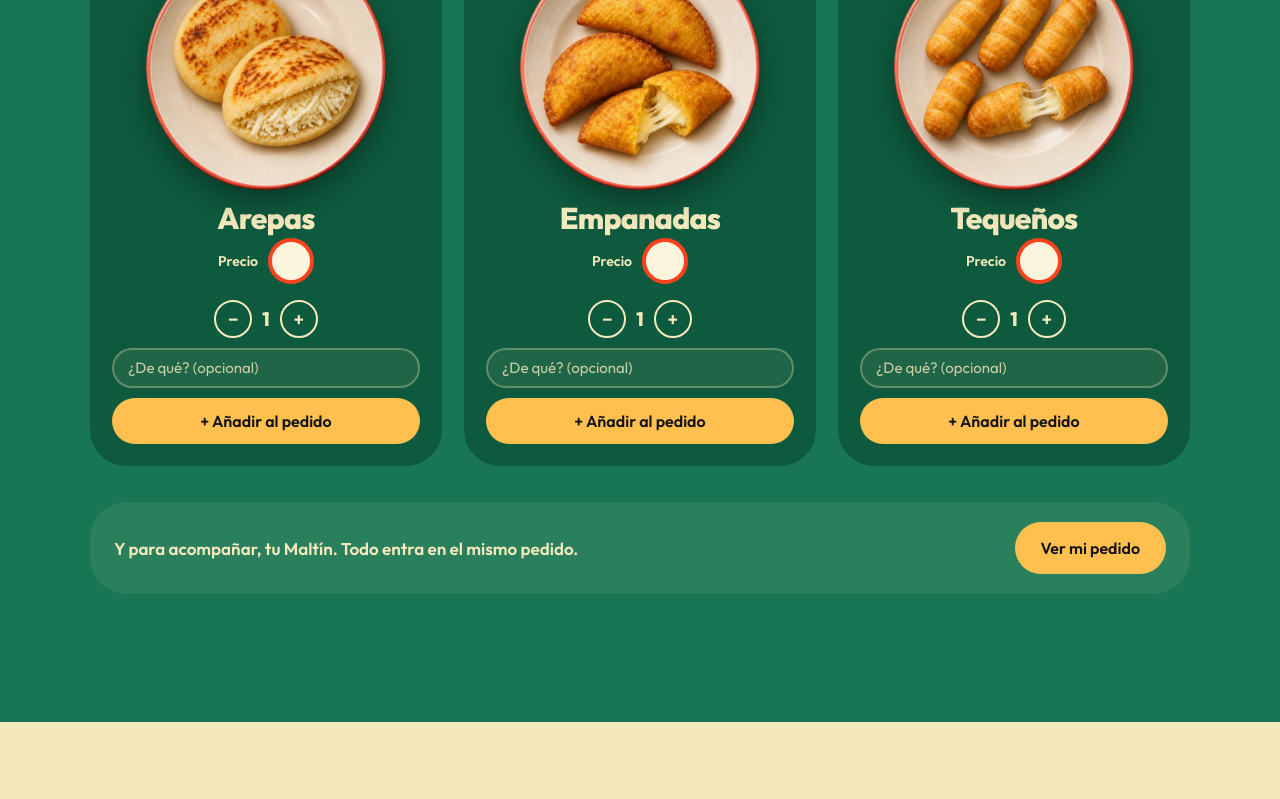
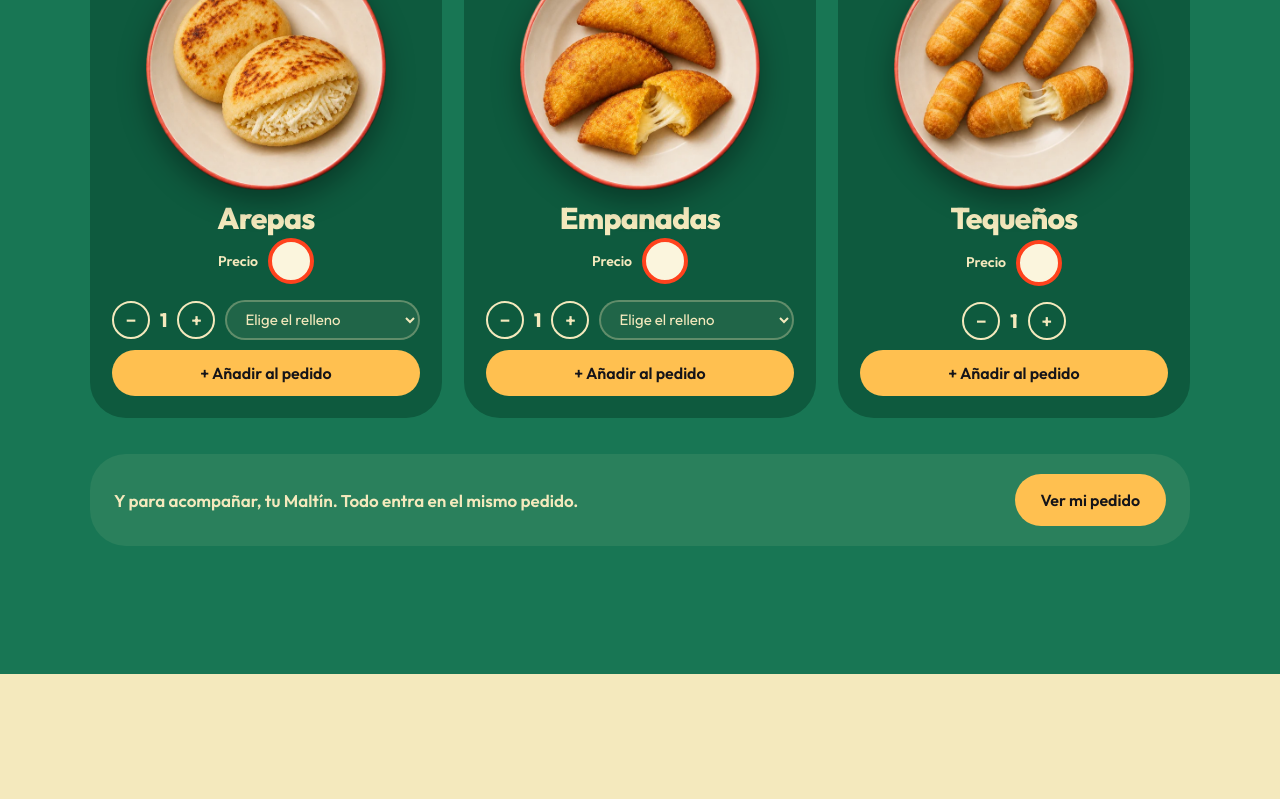
Before and after one commit to gutierrezbj/lacantina, a plain HTML site: page index.html in a window 1280 px wide. Shown: the part 3657-4456 px from the top of the page. Drawn offline with Linux system fonts and the light colour scheme.

Commit message:
Refrescos 7Up y Pepsi; rellenos fijos para arepas y empanadas
Co-Authored-By: Claude Opus 5.5 <noreply@anthropic.com>
Claude-Session: https://claude.ai/code/session_011YZ7UA64nPUJNoVuPvDDQt

```diff
--- a/index.html
+++ b/index.html
@@ -188,7 +188,9 @@ h2{font-size:clamp(40px,7vw,84px)}
 .bf__ctl{display:flex;flex-wrap:wrap;justify-content:center;align-items:center;gap:10px;margin-top:10px;width:100%}
 .bf .qty button{border-color:var(--cream);color:var(--cream)}
 .bf__note{flex:1 1 160px;min-height:40px;padding:0 14px;border:2px solid rgba(244,233,189,.3);border-radius:999px;background:rgba(244,233,189,.08);color:var(--cream);font:inherit;font-size:15px}
-.bf__note::placeholder{color:var(--cream-70)}
+.bf__note option{color:var(--ink)}
+.bf__note.is-miss{border-color:var(--honey);background:rgba(255,192,80,.15)}
+select.bf__note{appearance:auto;cursor:pointer}
 .bf .btn{flex:1 1 100%;min-height:46px}
 .bf.is-added{animation:bump 420ms var(--ease-pop)}
 .desa__foot{display:flex;flex-wrap:wrap;align-items:center;justify-content:space-between;gap:16px;margin-top:36px;padding:20px 24px;border-radius:var(--r-l);background:rgba(244,233,189,.08);font-weight:600}
@@ -359,9 +361,10 @@ const LC = {
     {id:'triptico',    name:'Tríptico',    desc:'Tres salsas en un plato: napolitana, blanca y pesto.', bg:'#0E5A3E', fg:'#F4E9BD', acc:'#FF421D'},
     {id:'amatriciana', name:'Amatriciana', desc:'Tomate con tocineta y un toque picante.',           bg:'#151419', fg:'#F4E9BD', acc:'#FF421D'}
   ],
-  refrescos: ['7Up', 'Otro de Polar'],  // el primero es el destacado
+  refrescos: ['7Up', 'Pepsi'],  // el primero es el destacado
   // precio por unidad de cada desayuno. null = pendiente
-  desayunos: [ {id:'arepas',name:'Arepa',plural:'Arepas',price:null}, {id:'empanadas',name:'Empanada',plural:'Empanadas',price:null}, {id:'tequenos',name:'Tequeño',plural:'Tequeños',price:null} ]
+  rellenos: ['Pollo', 'Carne mechada', 'Pepitona', 'Cazón', 'Queso amarillo'],   // arepas y empanadas
+  desayunos: [ {id:'arepas',name:'Arepa',plural:'Arepas',price:null,relleno:true}, {id:'empanadas',name:'Empanada',plural:'Empanadas',price:null,relleno:true}, {id:'tequenos',name:'Tequeño',plural:'Tequeños',price:null,relleno:false} ]
 };
 
 (() => {
@@ -526,13 +529,14 @@ const LC = {
   $('#bfs').innerHTML = LC.desayunos.map(d => `<article class="bf" data-id="${d.id}"><img src="img/${d.id}.webp" alt="${d.plural}" loading="lazy"><h3>${d.plural}</h3>
     <div class="bf__from">${isNum(d.price) ? 'C/u ' + money(d.price) : 'Precio <span class="pc" aria-label="precio por confirmar"></span>'}</div>
     <div class="bf__ctl"><div class="qty"><button data-d="-1" aria-label="Una menos">−</button><span>1</span><button data-d="1" aria-label="Una más">+</button></div>
-    <input class="bf__note" placeholder="¿De qué? (opcional)" aria-label="Relleno o detalle de ${d.plural}"><button class="btn btn--honey">+ Añadir al pedido</button></div></article>`).join('');
+    ${d.relleno ? `<select class="bf__note" aria-label="Relleno de ${d.plural}"><option value="">Elige el relleno</option>${LC.rellenos.map(r => `<option>${r}</option>`).join('')}</select>` : ''}<button class="btn btn--honey">+ Añadir al pedido</button></div></article>`).join('');
   $$('.bf').forEach(c => {
     const q = c.querySelector('.qty span'), note = c.querySelector('.bf__note');
     c.querySelectorAll('.qty button').forEach(b => b.onclick = () => q.textContent = Math.max(1, Math.min(50, +q.textContent + +b.dataset.d)));
     c.querySelector('.btn').onclick = () => {
-      const n = note.value.trim().toLowerCase(); add(c.dataset.id, +q.textContent, '', 'desa', n ? (/^(de|con)\s/.test(n) ? n : 'de ' + n) : '');
-      q.textContent = 1; note.value = ''; c.classList.remove('is-added'); void c.offsetWidth; c.classList.add('is-added');
+      if (note && !note.value){ note.classList.remove('is-shake'); void note.offsetWidth; note.classList.add('is-shake','is-miss'); note.focus(); return; }
+      add(c.dataset.id, +q.textContent, '', 'desa', note ? 'de ' + note.value.toLowerCase() : '');
+      q.textContent = 1; if (note){ note.value = ''; note.classList.remove('is-miss'); } c.classList.remove('is-added'); void c.offsetWidth; c.classList.add('is-added');
     };
   });
 
```
